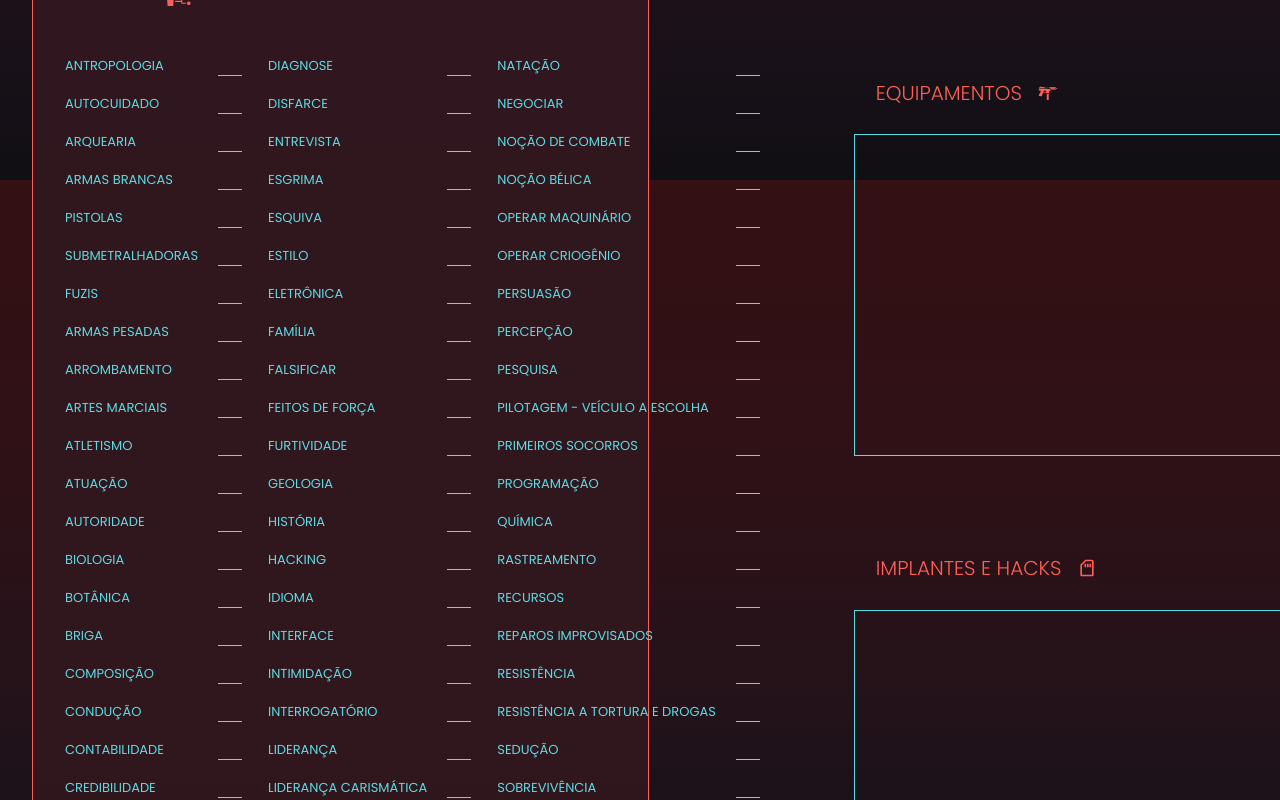
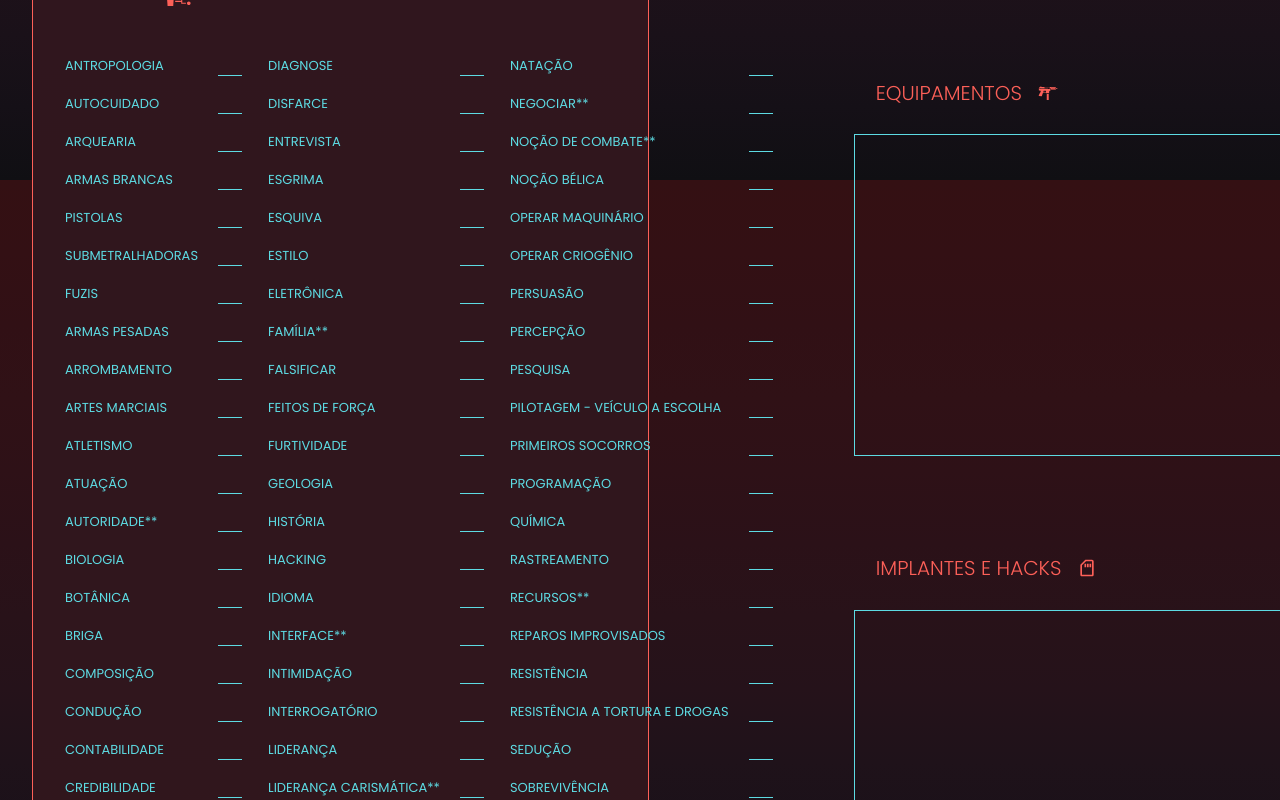
Before and after one commit to NicholasAntonio/ficha-rpg, a React (Create React App) app: page / in a window 1280 px wide. Shown: the part 620-1420 px from the top of the page. Built offline with nearby package versions, Linux system fonts and the light colour scheme.

Commit message:
skills update

```diff
--- a/src/components/skills/skills.js
+++ b/src/components/skills/skills.js
@@ -15,7 +15,7 @@ const skillList = [
 "Artes marciais",
 "Atletismo",
 "Atuação",
-"Autoridade",
+"Autoridade**",
 "Biologia",
 "Botânica",
 "Briga",
@@ -35,7 +35,7 @@ const skillList = [
 "Esquiva",
 "Estilo",
 "Eletrônica",
-"Família",
+"Família**",
 "Falsificar",
 "Feitos de força",
 "Furtividade",
@@ -43,19 +43,19 @@ const skillList = [
 "História",
 "Hacking",
 "Idioma",
-"Interface",
+"Interface**",
 "Intimidação",
 "Interrogatório",
 "Liderança",
-"Liderança Carismática",
+"Liderança Carismática**",
 "Manha",
 "Matemática",
 "Medicina biológica",
 "Medicamentos",
 "Mercado financeiro",
 "Natação",
-"Negociar",
-"Noção de Combate",
+"Negociar**",
+"Noção de Combate**",
 "Noção bélica",
 "Operar maquinário",
 "Operar criogênio",
@@ -67,14 +67,14 @@ const skillList = [
 "Programação",
 "Química",
 "Rastreamento",
-"Recursos",
+"Recursos**",
 "Reparos improvisados",
 "Resistência",
 "Resistência a tortura e drogas",
 "Sedução",
 "Sobrevivência",
 "Tecnologia básica",
-"Tecnologia Médica",
+"Tecnologia Médica**",
 "Tocar instrumento",
 "Trato social",
 "Zoologia"
```
